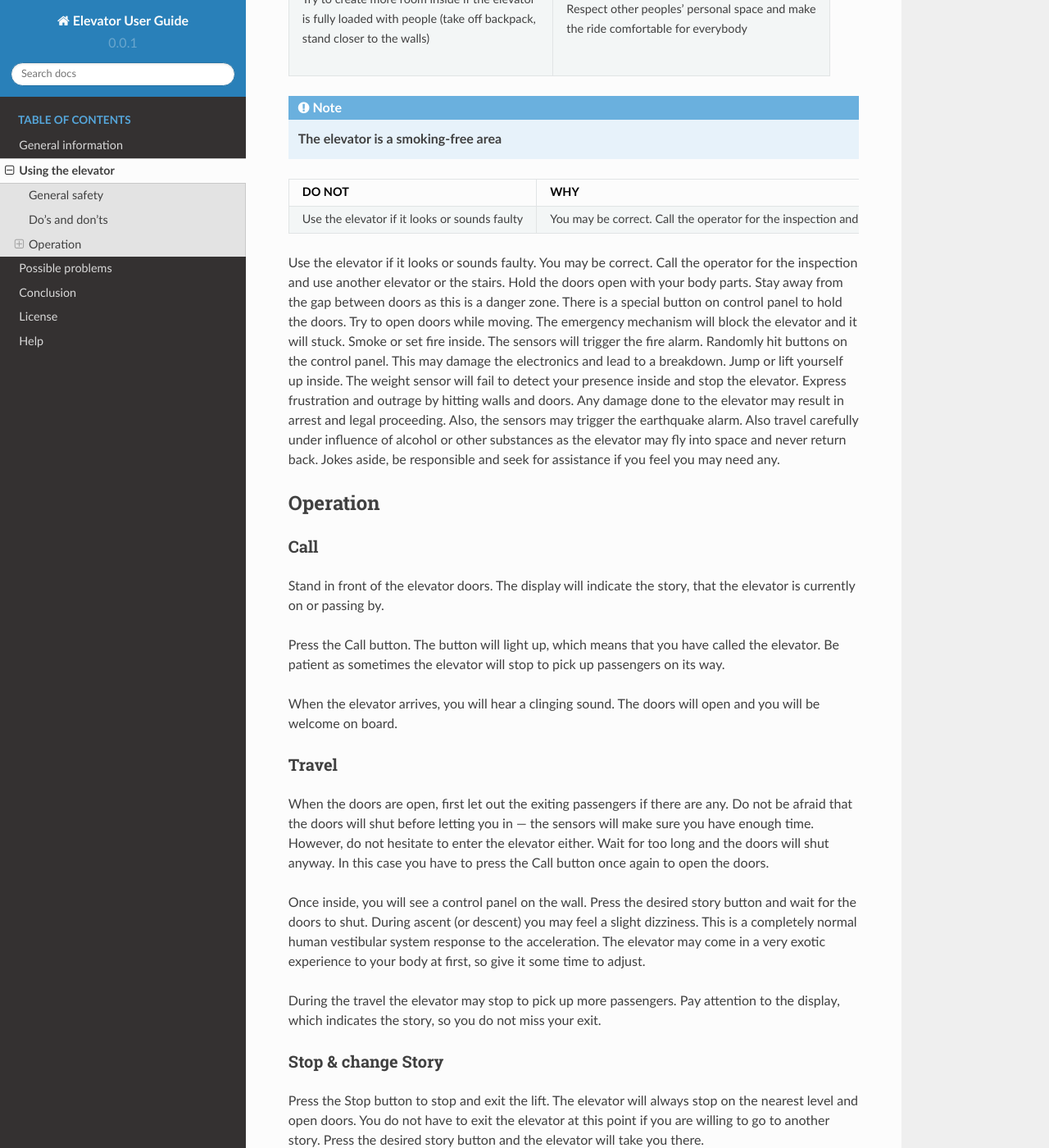
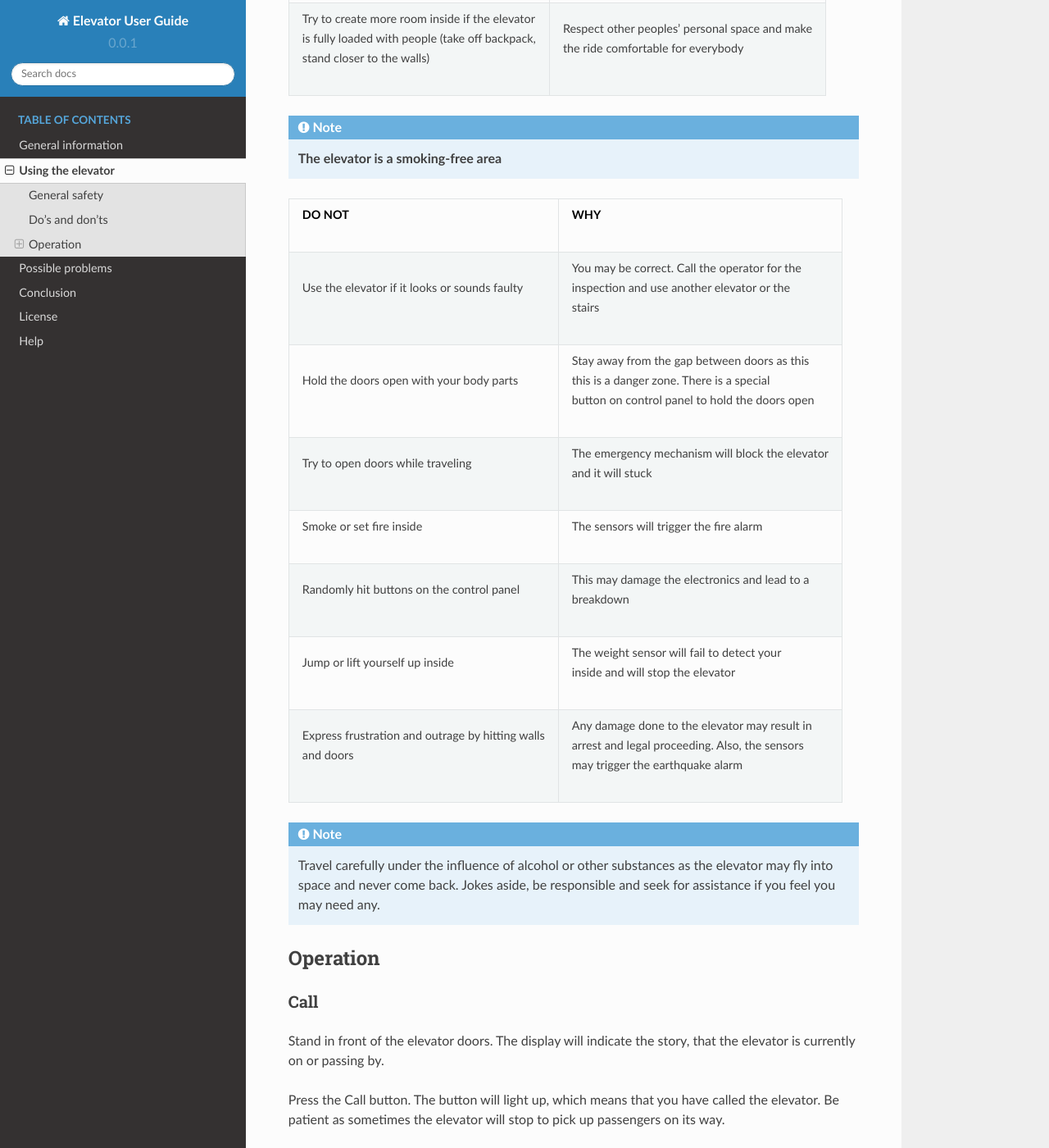
Before and after one commit to bfxy/bfxy-elevator, a Sphinx documentation site: the page built from docs/source/using_the_elevator.rst, in a window 1280 px wide and 1400 px high, scrolled down 930 px. Shown: the whole window at 82% size. Built offline with Sphinx 7.4.7 and the Read the Docs theme 2.0.0, drawn with Linux system fonts in a browser that asks for light colours; some of the changed text lies outside the part shown.

```diff
--- a/docs/source/using_the_elevator.rst
+++ b/docs/source/using_the_elevator.rst
@@ -15,8 +15,8 @@ The rules of using an elevator are simple and do not require memorization as mos
 +--------------------------------------------------+-------------------------------------------------+
 | | **DO**                                         | | **WHY**                                       |
 +=======================================+==========+=================================================+
-| Let out the exiting passengers before            | | Basic human decency                           |
-| entering                                         |                                                 |
+| | Let out the exiting passengers before          | | Basic human decency                           |
+| | entering                                       |                                                 |
 +--------------------------------------------------+-------------------------------------------------+
 | | Enter first and exit last when traveling with  | | The child may be in danger if left alone      |
 | | a child                                        | | inside the elevator                           |
@@ -36,32 +36,36 @@ The rules of using an elevator are simple and do not require memorization as mos
 .. NOTE::
    **The elevator is a smoking-free area**
 
-
-
 +--------------------------------------------------+-------------------------------------------------+
-| **DO NOT**                                       | **WHY**                                         |
+| | **DO NOT**                                     | | **WHY**                                       |
 +==================================================+=================================================+
-| Use the elevator if it looks or sounds faulty    | You may be correct. Call the operator for       |
-|                                                  | the inspection and use another elevator or the  |
-|                                                  | stairs                                          |
+|| Use the elevator if it looks or sounds faulty   | | You may be correct. Call the operator for the |
+|                                                  | | inspection and use another elevator or the    |
+|                                                  | | stairs                                        |
++--------------------------------------------------+-------------------------------------------------+
+| | Hold the doors open with your body parts       | | Stay away from the gap between doors as this  |
+|                                                  | | this is a danger zone. There is a special     |
+|                                                  | | button on control panel to hold the doors open|
++--------------------------------------------------+-------------------------------------------------+
+| | Try to open doors while traveling              || The emergency mechanism will block the elevator|
+|                                                  || and it will stuck                              |
++--------------------------------------------------+-------------------------------------------------+
+| | Smoke or set fire inside                       || The sensors will trigger the fire alarm        |
++--------------------------------------------------+-------------------------------------------------+
+| | Randomly hit buttons on the control panel      || This may damage the electronics and lead to a  |
+|                                                  || breakdown                                      |
++--------------------------------------------------+-------------------------------------------------+
+| | Jump or lift yourself up inside                || The weight sensor will fail to detect your     |
+|                                                  || inside and will stop the elevator              |
++--------------------------------------------------+-------------------------------------------------+
+|| Express frustration and outrage by hitting walls|| Any damage done to the elevator may result in  |
+|| and doors                                       || arrest and legal proceeding. Also, the sensors |
+|                                                  || may trigger the earthquake alarm               |
 +--------------------------------------------------+-------------------------------------------------+
 
+.. NOTE::
+   Travel carefully under the influence of alcohol or other substances as the elevator may fly into space and never come back. Jokes aside, be responsible and seek for assistance if you feel you may need any.
 
-Use the elevator if it looks or sounds faulty.
-You may be correct. Call the operator for the inspection and use another elevator or the stairs.
-Hold the doors open with your body parts.
-Stay away from the gap between doors as this is a danger zone. There is a special button on control panel to hold the doors.
-Try to open doors while moving.
-The emergency mechanism will block the elevator and it will stuck.
-Smoke or set fire inside.
-The sensors will trigger the fire alarm.
-Randomly hit buttons on the control panel.
-This may damage the electronics and lead to a breakdown.
-Jump or lift yourself up inside.
-The weight sensor will fail to detect your presence inside and stop the elevator.
-Express frustration and outrage by hitting walls and doors.
-Any damage done to the elevator may result in arrest and legal proceeding. Also, the sensors may trigger the earthquake alarm.
-Also travel carefully under influence of alcohol or other substances as the elevator may fly into space and never return back. Jokes aside, be responsible and seek for assistance if you feel you may need any.
 
 Operation
 ---------
```
Also changed, not shown: docs/source/index.rst (+11 -3 lines).
